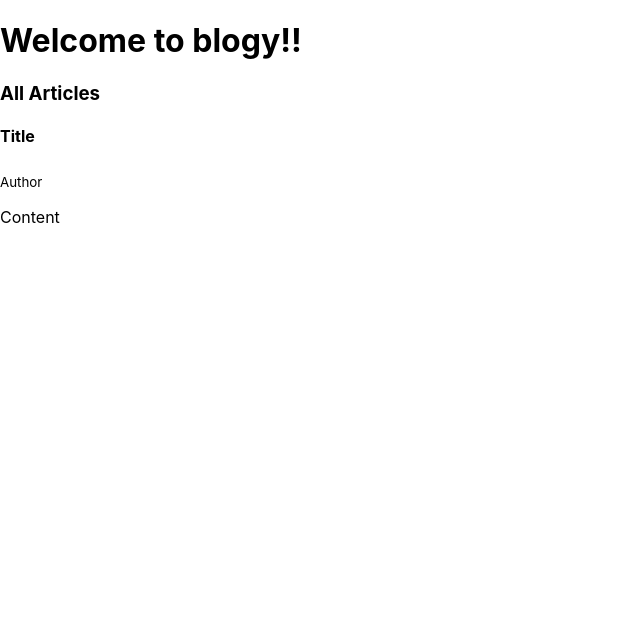
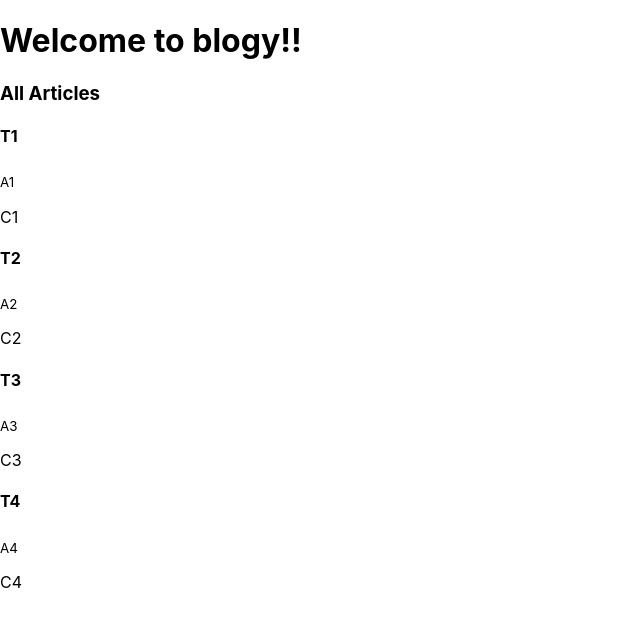
Before and after one commit to Mdobaidulla/React_Rest_API, a React (Create React App) app: page / in a window 1280 px wide. Shown: the top 626 px of the page, without its empty margins (0-640 px from the left). Built offline with nearby package versions, Linux system fonts and the light colour scheme.

Commit message:
Added dummy articles dta and show articles list based on the data including deafault value when there is no article

```diff
--- a/src/App.js
+++ b/src/App.js
@@ -1,11 +1,23 @@
 import React, { Component } from 'react';
 import Articles from './articles/components/Articles';
 class App extends Component{
+
+  constructor(props){
+    super(props);
+    this.state ={
+      articles: [
+        {title:'T1',author:'A1', content: 'C1'},
+        {title:'T2',author:'A2', content: 'C2'},
+        {title:'T3',author:'A3', content: 'C3'},
+        {title:'T4',author:'A4', content: 'C4'}
+      ]
+    }
+  }
   render(){
     return(
       <>
           <h1> Welcome to blogy!!</h1>
-          <Articles />
+          <Articles articles = {this.state.articles}/>
       </>
     )
   }
--- a/src/articles/components/Article.js
+++ b/src/articles/components/Article.js
@@ -3,9 +3,9 @@ class Article extends Component{
   render(){
     return(
       <div className="article">
-         <h4>Title</h4>
-         <sub>Author</sub>
-         <p>Content</p>
+         <h4>{this.props.title}</h4>
+         <sub>{this.props.author}</sub>
+         <p>{this.props.content}</p>
       </div>
     )
   }
--- a/src/articles/components/Articles.js
+++ b/src/articles/components/Articles.js
@@ -1,11 +1,24 @@
 import React, { Component } from 'react';
 import Article from './Article';
 class Articles extends Component{
+
   render(){
+    let allArticles = <h4>No Articles!!</h4>;
+   if(this.props.articles.length > 0 ){
+    allArticles = this.props.articles.map((article, index) =>{
+        return <Article title={article.title}
+                        author = {article.author}
+                        content = {article.content}
+                        key ={index}
+          />
+
+    })
+  }
+
     return(
       <>
           <h3>All Articles</h3>
-          <Article/>
+          {allArticles}
 
       </>
     )
```
Also changed, not shown: NOTES.txt.
